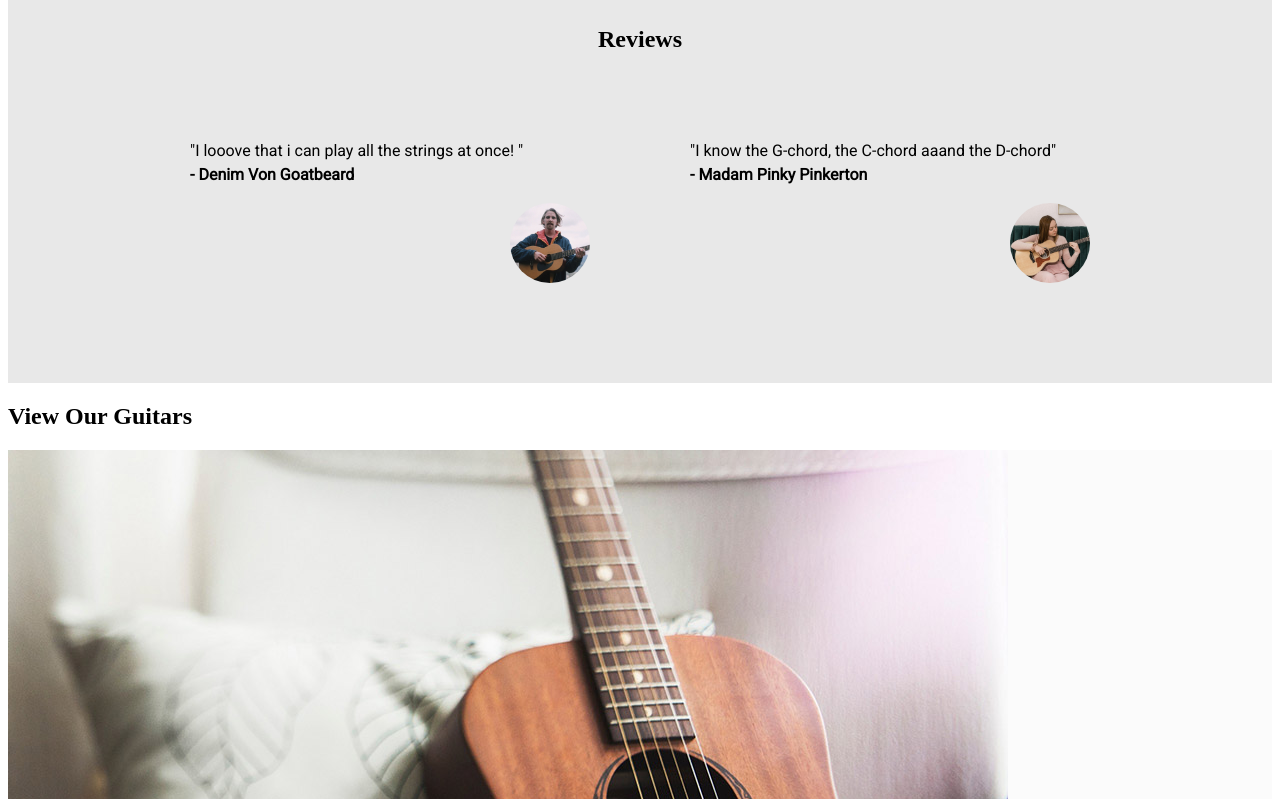
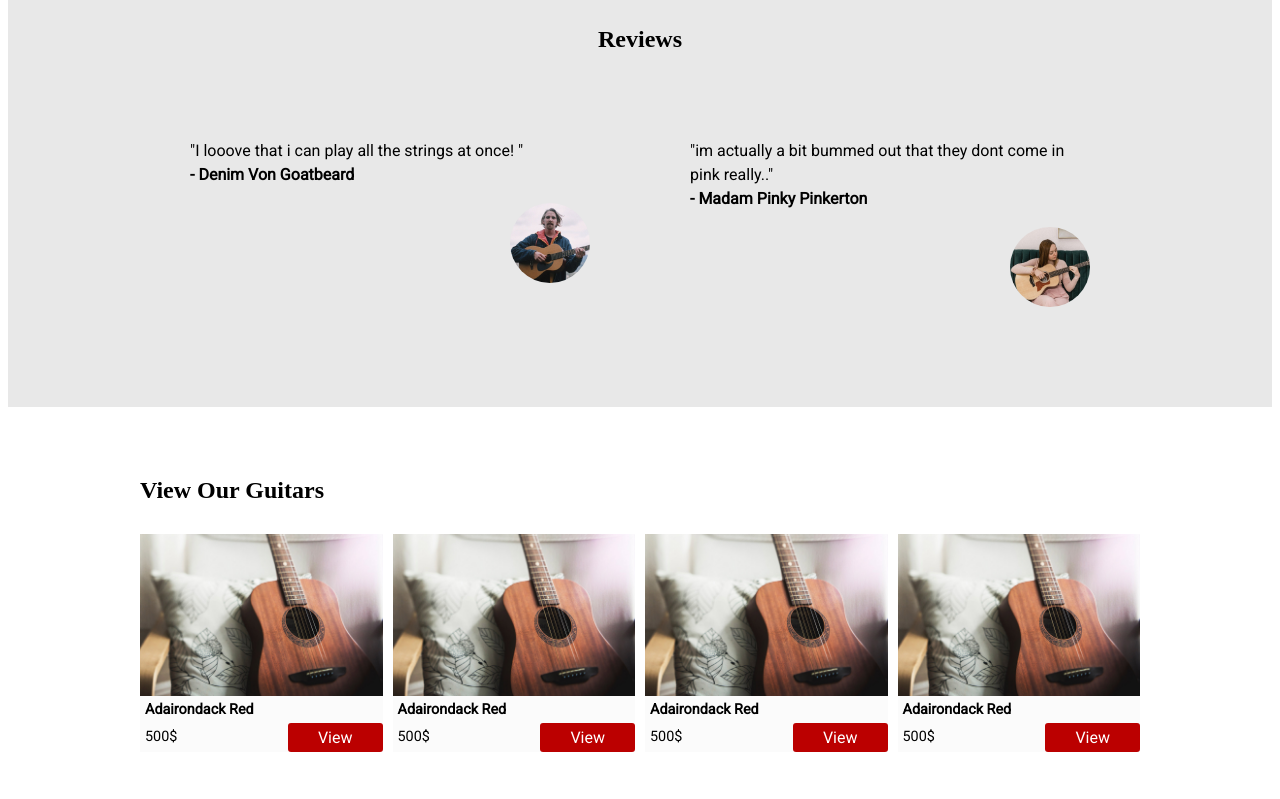
Before and after one commit to PederZzen/GuitarKings, a plain HTML site: page index.html in a window 1280 px wide. Shown: the part 1300-2099 px from the top of the page. Drawn offline with Linux system fonts and the light colour scheme; a web font is replaced by a local one.

Commit message:
stufforini

```diff
--- a/css/styles.css
+++ b/css/styles.css
@@ -82,8 +82,22 @@ header a {
   background-color: #e8e8e8;
 }
 
-.featured--products {
+.products {
   background-color: #fbfbfb;
+  display: grid;
+  grid-template-columns: 1fr auto;
+}
+
+.products img {
+  grid-column: -1/1;
+}
+
+.products h2,
+.products h3,
+.products p {
+  grid-column: 1;
+  font-size: 0.9em;
+  margin: 5px;
 }
 
 footer {
@@ -155,6 +169,22 @@ footer {
   float: right;
 }
 
+.featured {
+  display: grid;
+  grid-template-columns: repeat(4, 1fr);
+  max-width: 1000px;
+  margin: 50px auto;
+  grid-gap: 10px;
+}
+
+.featured img {
+  width: 100%;
+}
+
+.featured h2 {
+  grid-column: -1/1;
+}
+
 /* Contact Page */
 
 input,
@@ -222,3 +252,5 @@ textarea {
   display: flex;
   gap: 5px;
 }
+
+/* Guitars page */
--- a/index.html
+++ b/index.html
@@ -4,10 +4,16 @@
     <meta charset="UTF-8" />
     <meta http-equiv="X-UA-Compatible" content="IE=edge" />
     <meta name="viewport" content="width=device-width, initial-scale=1.0" />
-    <meta name="Description" content="Get real authentic, hand-crafted guitars from Guitar Kings">
+    <meta
+      name="Description"
+      content="Get real authentic, hand-crafted guitars from Guitar Kings"
+    />
     <title>Guitar Kings | Home</title>
-    <link href="/css/styles.css" rel="stylesheet">
-    <link href="https://fonts.googleapis.com/css2?family=Roboto&display=swap" rel="stylesheet">
+    <link href="/css/styles.css" rel="stylesheet" />
+    <link
+      href="https://fonts.googleapis.com/css2?family=Roboto&display=swap"
+      rel="stylesheet"
+    />
   </head>
   <body>
     <header>
@@ -37,51 +43,71 @@
           </ul>
         </div>
         <div>
-          <img src="media/product-specific.jpg" alt="Hands strumming guitar" class="selling-points_images"/>
+          <img
+            src="media/product-specific.jpg"
+            alt="Hands strumming guitar"
+            class="selling-points_images"
+          />
         </div>
       </section>
       <section class="reviews">
         <h2>Reviews</h2>
         <div class="reviews-content">
-          <div >
-            <p>"I looove that i can play all the strings at once! "<span class="reviews-name">- Denim Von Goatbeard</span></p>
-            <img src="media/review-bio.jpg" alt="Profile pic of The Shredder" class="review_images"/>
+          <div>
+            <p>
+              "I looove that i can play all the strings at once! "<span
+                class="reviews-name"
+                >- Denim Von Goatbeard</span
+              >
+            </p>
+            <img
+              src="media/review-bio.jpg"
+              alt="Profile pic of The Shredder"
+              class="review_images"
+            />
           </div>
           <div>
-            <p>"I know the G-chord, the C-chord aaand the D-chord" <span class="reviews-name">- Madam Pinky Pinkerton</span></p>
-            <img src="media/review-bio2.jpg" alt="Profile pic of Girl" class="review_images" />
+            <p>
+              "im actually a bit bummed out that they dont come in pink
+              really.."
+              <span class="reviews-name">- Madam Pinky Pinkerton</span>
+            </p>
+            <img
+              src="media/review-bio2.jpg"
+              alt="Profile pic of Girl"
+              class="review_images"
+            />
           </div>
         </div>
       </section>
       <section class="featured">
         <h2>View Our Guitars</h2>
-        <div class="featured--products">
+        <div class="products">
           <img src="media/product.jpg" alt="Adirondack Red" />
           <h3>Adairondack Red</h3>
           <p>500$</p>
           <a href="/products/adirondack-red.html" class="cta cta-small">View</a>
         </div>
-        <div class="featured--products">
+        <div class="products">
           <img src="media/product.jpg" alt="Adirondack Red" />
           <h3>Adairondack Red</h3>
           <p>500$</p>
-          <a href="/products/adirondack-red.html" class="cta cta-sale cta-small">On Sale</a>
+          <a href="/products/adirondack-red.html" class="cta cta-small">View</a>
         </div>
-        <div class="featured--products">
-            <img src="media/product.jpg" alt="Adirondack Red" />
-            <h3>Adairondack Red</h3>
-            <p>500$</p>
-            <a href="/products/adirondack-red.html" class="cta cta-small">View</a>
-        <div class="featured--products">
-            <img src="media/product.jpg" alt="Adirondack Red" />
-            <h3>Adairondack Red</h3>
-            <p>500$</p>
-            <a href="/products/adirondack-red.html" class="cta cta-small">View</a>
+        <div class="products">
+          <img src="media/product.jpg" alt="Adirondack Red" />
+          <h3>Adairondack Red</h3>
+          <p>500$</p>
+          <a href="/products/adirondack-red.html" class="cta cta-small">View</a>
+        </div>
+        <div class="products">
+          <img src="media/product.jpg" alt="Adirondack Red" />
+          <h3>Adairondack Red</h3>
+          <p>500$</p>
+          <a href="/products/adirondack-red.html" class="cta cta-small">View</a>
         </div>
       </section>
     </main>
-    <footer>
-        Copyright &copy;
-    </footer>
+    <footer>Copyright &copy;</footer>
   </body>
 </html>
```
